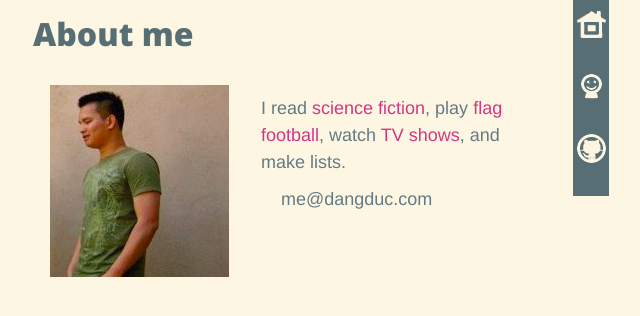
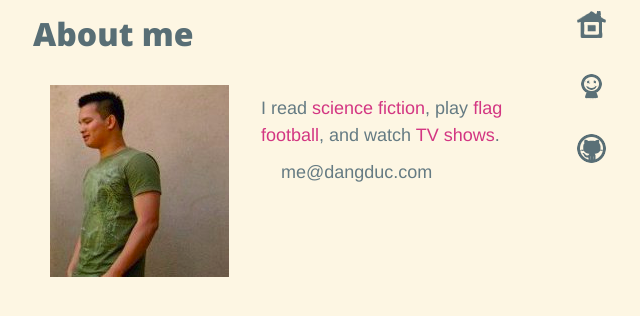
Before and after one commit to dangduc/dangduc.github.com, a Jekyll site: the page built from about-me.html, in a window 1280 px wide. Shown: the top 316 px of the page, without its empty margins (297-937 px from the left). Built offline with Jekyll 4.4.1, drawn with Linux system fonts in a browser that asks for light colours; some web fonts are replaced; Markdown is read by kramdown in place of the engine named in the settings.

Commit message:
changed remote to dangduc.github.com and add a few new posts. Also removed box around menu

```diff
--- a/_config.yml
+++ b/_config.yml
@@ -1,2 +1,6 @@
 markdown: rdiscount
 pygments: true
+server: true
+server_port: 4000
+auto: true
+permalink: /:month-:year/:title.html
--- a/_includes/menu.html
+++ b/_includes/menu.html
@@ -1,7 +1,7 @@
 <div class="column menu">
    <ul>
       <li>
-         <div class="icon"><a href="http://www.dangduc.com"><img src="/images/home.png"/><span>Home</span></a></div>
+         <div class="icon"><a href="/"><img src="/images/home.png"/><span>Home</span></a></div>
       </li>
       <li>
          <div class="icon"><a href="/about-me.html"><img src="/images/about.png"/><span>About Me</span></a></div>
--- a/about-me.html
+++ b/about-me.html
@@ -9,7 +9,7 @@ title: About me
 </td>
 <td>
 <p>
-I read <a href="http://wakewatchwonder.com/">science fiction</a>, play <a href="http://www.meetup.com/San-Francisco-Flag-Football/">flag football</a>, watch <a href="http://www.sho.com/site/dexter/">TV shows</a>, and make lists.
+I read <a href="http://wakewatchwonder.com/">science fiction</a>, play <a href="http://www.meetup.com/San-Francisco-Flag-Football/">flag football</a>, and watch <a href="http://www.sho.com/site/dexter/">TV shows</a>.
 </p>
 <p>
 &nbsp;&nbsp;&nbsp;&nbsp;me@dangduc.com
--- a/css/style.css
+++ b/css/style.css
@@ -17,7 +17,7 @@
 }
 
 body{
-   background-color:#FDF6E3;
+   background-color:#fdf6e3;
 }
 
 #content{
@@ -58,7 +58,6 @@ a:hover{
 }
 
 .menu{
-   background-color:#586e75;
    text-align:center;
 }
 
@@ -99,7 +98,7 @@ a:hover{
 }
 
 div.post{
-   font-family:'Helvetica Neue', helvetica, arial,serif;
+   font-family:helvetica, arial,serif;
    color:#657B83;
    font-size:18px;
    padding:10px 0px 10px 0px;
@@ -129,9 +128,14 @@ div.post h1 a:hover{
 
 
 div.post h2{
-   font-family:'Helvetica Neue',arial,serif;
    color:#657B83;
    font-size:22px;
+   margin:15px 0px 0px 0px;
+}
+
+div.post h3{
+   color:#657B83;
+   font-size:18px;
    margin:15px 0px 0px 0px;
 }
 
@@ -140,6 +144,10 @@ div.post p{
 }
 
 div.post ul{
+   padding-left:50px;
+}
+
+div.post ol{
    padding-left:50px;
 }
 
```
Also changed, not shown: images/about.png, images/github.png, images/home.png, 3 other files.
